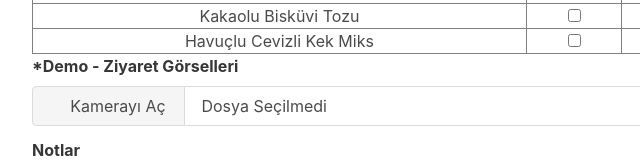
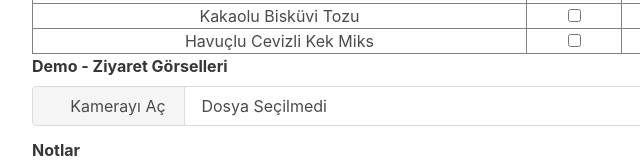
Before and after one commit to ynsyni/pastasel, a plain HTML site: page index.html in a window 1280 px wide. Shown: the part 2002-2169 px from the top of the page, 0-640 px from the left. Drawn offline with nearby package versions, Linux system fonts and the light colour scheme.

Commit message:
Update index.html

```diff
--- a/index.html
+++ b/index.html
@@ -426,7 +426,7 @@
 
 
       <div class="field">
-        <label class="label">*Demo - Ziyaret Görselleri</label>
+        <label class="label">Demo - Ziyaret Görselleri</label>
         <div class="control">
           <div class="file has-name is-fullwidth">
             <label class="file-label">
```
